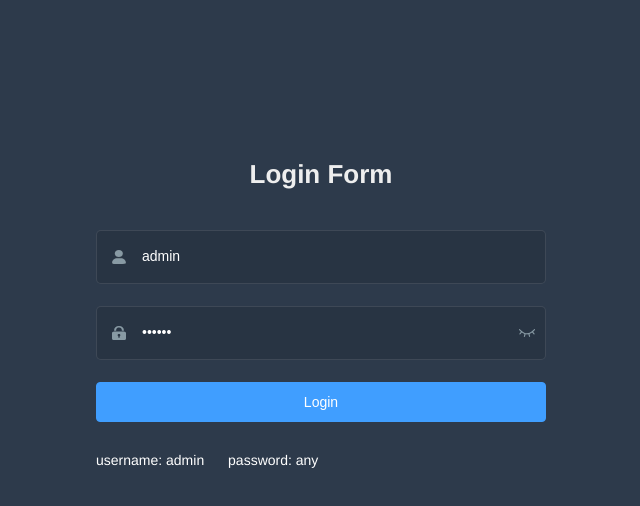
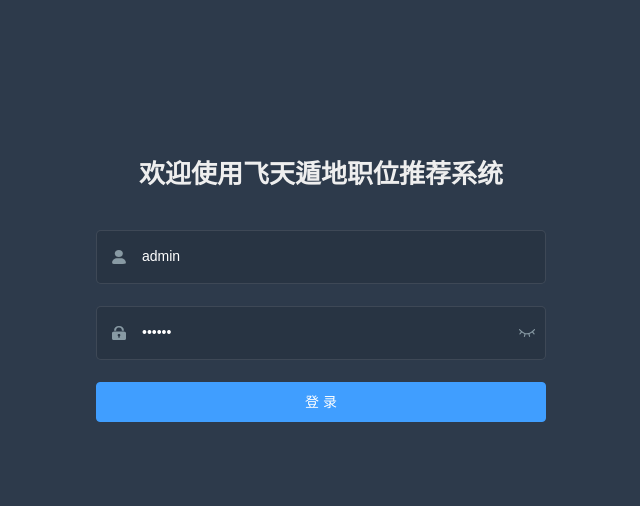
Before and after one commit to ziyi0227/FTDD2-15q, a Vue app: page /#/login in a window 1280 px wide. Shown: the top 506 px of the page, without its empty margins (319-959 px from the left). Built offline with nearby package versions, Linux system fonts and the light colour scheme.

Commit message:
登录界面修改（未修改背景图和布局）

```diff
--- a/src/views/login/index.vue
+++ b/src/views/login/index.vue
@@ -3,7 +3,7 @@
     <el-form ref="loginForm" :model="loginForm" :rules="loginRules" class="login-form" auto-complete="on" label-position="left">
 
       <div class="title-container">
-        <h3 class="title">Login Form</h3>
+        <h3 class="title">欢迎使用飞天遁地职位推荐系统</h3>
       </div>
 
       <el-form-item prop="username">
@@ -13,7 +13,7 @@
         <el-input
           ref="username"
           v-model="loginForm.username"
-          placeholder="Username"
+          placeholder="用户名"
           name="username"
           type="text"
           tabindex="1"
@@ -30,7 +30,7 @@
           ref="password"
           v-model="loginForm.password"
           :type="passwordType"
-          placeholder="Password"
+          placeholder="密码"
           name="password"
           tabindex="2"
           auto-complete="on"
@@ -41,12 +41,7 @@
         </span>
       </el-form-item>
 
-      <el-button :loading="loading" type="primary" style="width:100%;margin-bottom:30px;" @click.native.prevent="handleLogin">Login</el-button>
-
-      <div class="tips">
-        <span style="margin-right:20px;">username: admin</span>
-        <span> password: any</span>
-      </div>
+      <el-button :loading="loading" type="primary" style="width:100%;margin-bottom:30px;" @click.native.prevent="handleLogin">登 录</el-button>
 
     </el-form>
   </div>
@@ -60,14 +55,14 @@
   data() {
     const validateUsername = (rule, value, callback) => {
       if (!validUsername(value)) {
-        callback(new Error('Please enter the correct user name'))
+        callback(new Error('请输入正确的用户名'))
       } else {
         callback()
       }
     }
     const validatePassword = (rule, value, callback) => {
       if (value.length < 6) {
-        callback(new Error('The password can not be less than 6 digits'))
+        callback(new Error('密码不能少于6位'))
       } else {
         callback()
       }
@@ -75,7 +70,7 @@
     return {
       loginForm: {
         username: 'admin',
-        password: '111111'
+        password: '123456'
       },
       loginRules: {
         username: [{ required: true, trigger: 'blur', validator: validateUsername }],
```
